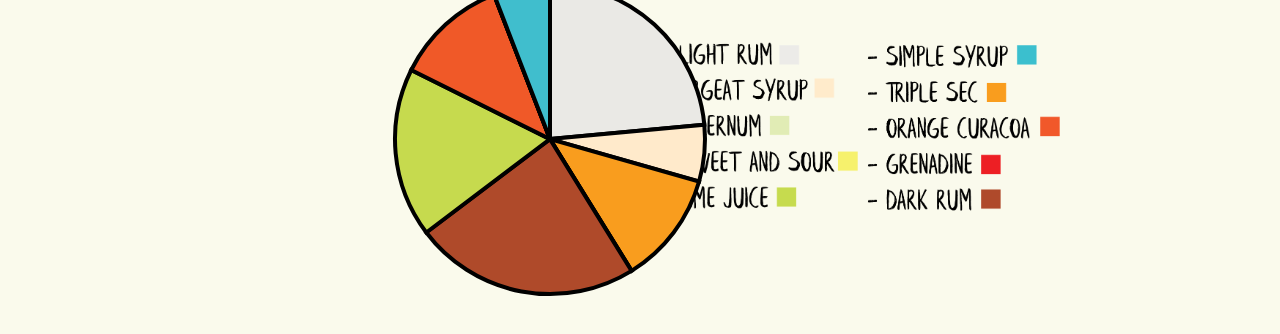
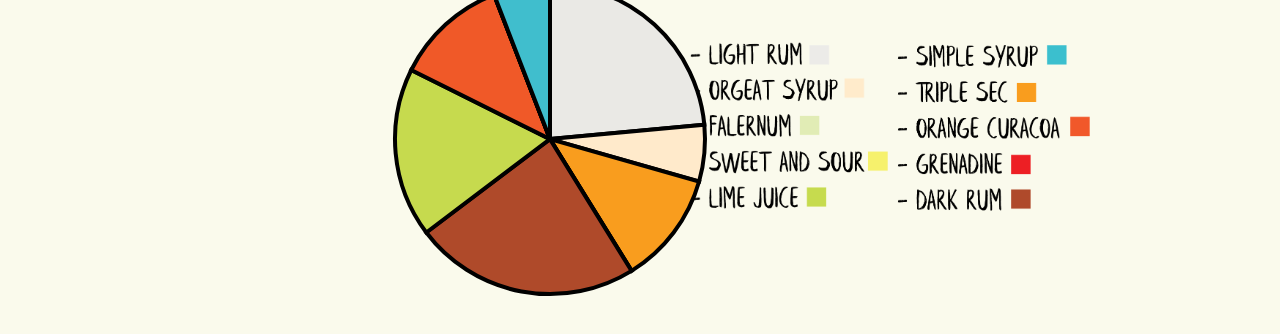
Before and after one commit to isabelstoddart/CocktailUncertainty, a plain HTML site: page maitai.html in a window 1280 px wide. Shown: the part 418-752 px from the top of the page. Drawn offline with nearby package versions, Linux system fonts and the light colour scheme; a web font is replaced by a local one.

Commit message:
Update maitai.html

```diff
--- a/maitai.html
+++ b/maitai.html
@@ -38,7 +38,7 @@
     height:100%;
     background-color: #FAFAEC;
     background-image:url(images/maitaikey.png);
-    background-position:top 422px right 220px;
+    background-position:top 422px right 190px;
     background-repeat: no-repeat;
     background-size: 400px;
     text-align: center;
```
